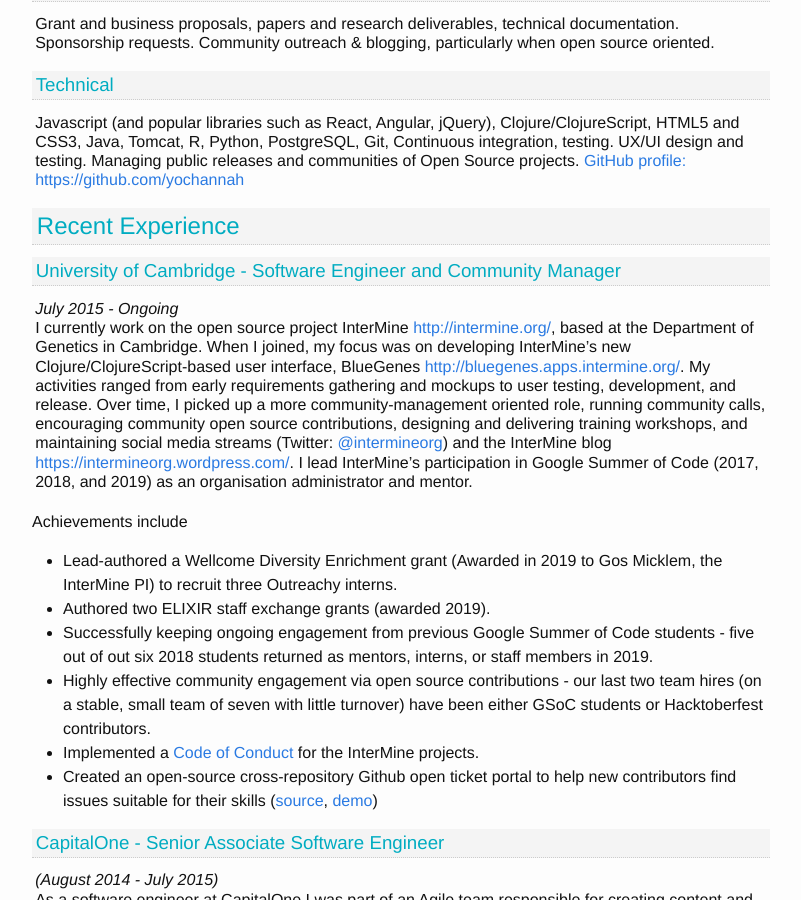
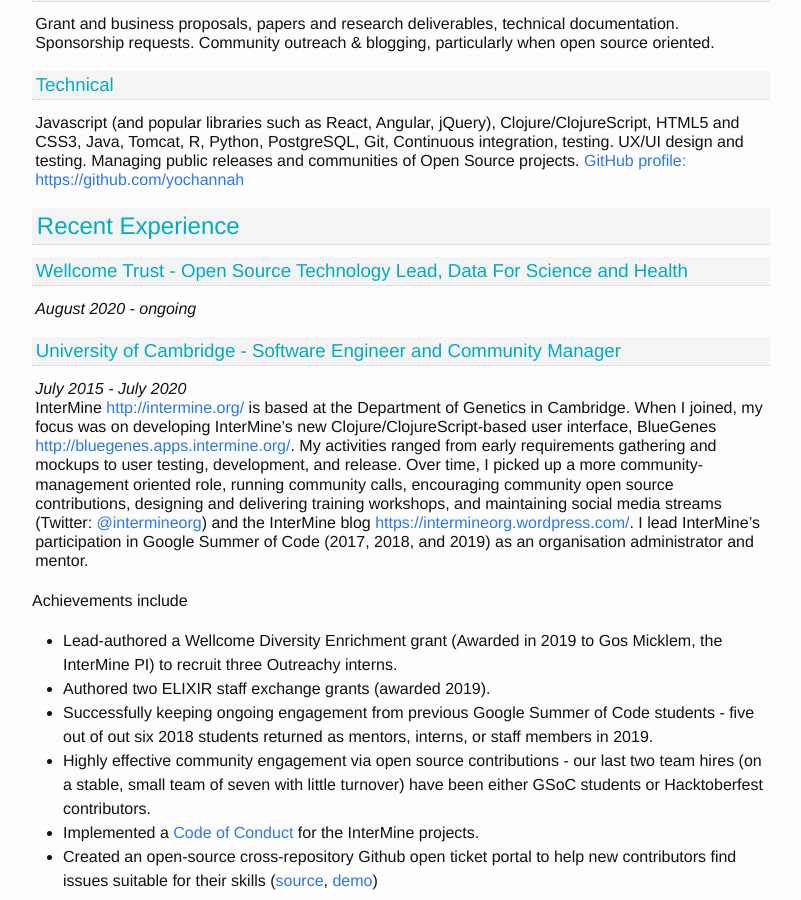
Before and after one commit to yochannah/cv, a Jekyll site: the page built from index.md, in a window 1280 px wide and 900 px high, scrolled down 474 px. Shown: the whole window, without its empty margins (239-1040 px from the left). Built offline with Jekyll 4.4.1, drawn with Linux system fonts in a browser that asks for light colours.

Commit message:
add new job

```diff
--- a/index.md
+++ b/index.md
@@ -18,9 +18,13 @@ Javascript (and popular libraries such as React, Angular, jQuery), Clojure/Cloju
 
 ## Recent Experience
 
+### Wellcome Trust - Open Source Technology Lead, Data For Science and Health
+_August 2020 - ongoing_
+
+
 ### University of Cambridge - Software Engineer and Community Manager
-_July 2015 - Ongoing_
-I currently work on the open source project InterMine [http://intermine.org/](http://intermine.org/), based at the Department of Genetics in Cambridge. When I joined, my focus was on developing InterMine’s new Clojure/ClojureScript-based user interface, BlueGenes [http://bluegenes.apps.intermine.org/](http://bluegenes.apps.intermine.org/). My activities ranged from early requirements gathering and mockups to user testing, development, and release. Over time, I picked up a more community-management oriented role, running community calls, encouraging community open source contributions, designing and delivering training workshops, and maintaining social media streams (Twitter: [@intermineorg](http://www.twitter.com/intermineorg)) and the InterMine blog [https://intermineorg.wordpress.com/](https://intermineorg.wordpress.com/). I lead InterMine’s participation in Google Summer of Code (2017, 2018, and 2019) as an organisation administrator and mentor.
+_July 2015 - July 2020_
+InterMine [http://intermine.org/](http://intermine.org/) is based at the Department of Genetics in Cambridge. When I joined, my focus was on developing InterMine’s new Clojure/ClojureScript-based user interface, BlueGenes [http://bluegenes.apps.intermine.org/](http://bluegenes.apps.intermine.org/). My activities ranged from early requirements gathering and mockups to user testing, development, and release. Over time, I picked up a more community-management oriented role, running community calls, encouraging community open source contributions, designing and delivering training workshops, and maintaining social media streams (Twitter: [@intermineorg](http://www.twitter.com/intermineorg)) and the InterMine blog [https://intermineorg.wordpress.com/](https://intermineorg.wordpress.com/). I lead InterMine’s participation in Google Summer of Code (2017, 2018, and 2019) as an organisation administrator and mentor.
 
 #### Achievements include
 - Lead-authored a Wellcome Diversity Enrichment grant (Awarded in 2019 to Gos Micklem, the InterMine PI) to recruit three Outreachy interns.
```
